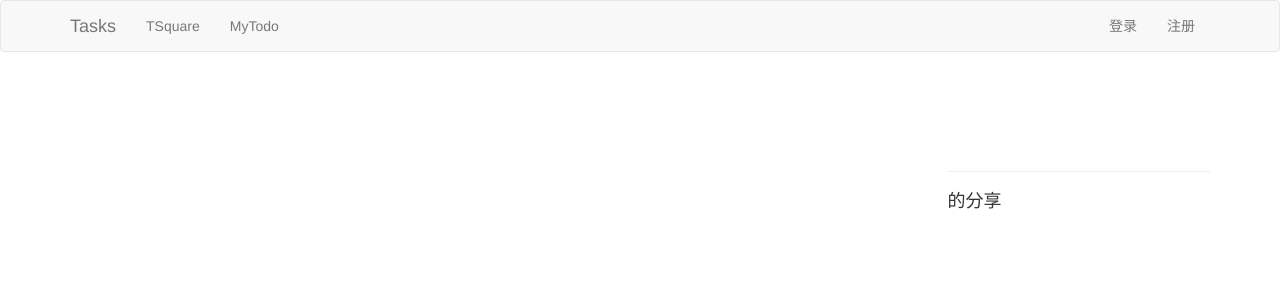
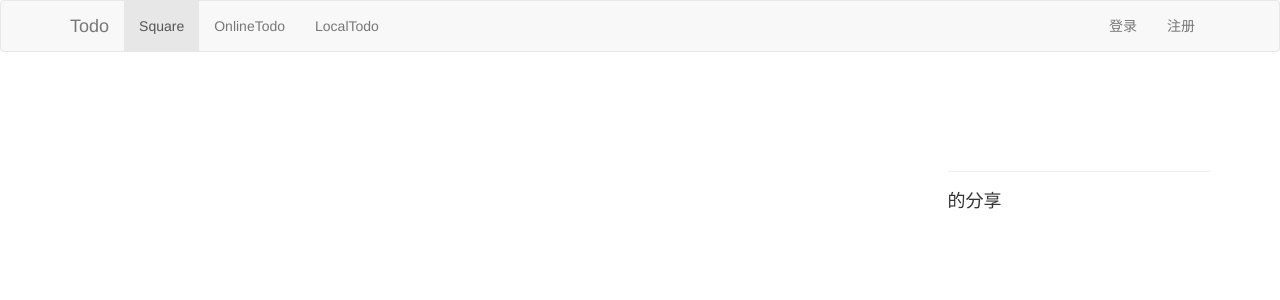
Before and after one commit to HuuBaa/todo.ioBoom.com, a Flask app: template app/templates/todo/userpro.html in a window 1280 px wide. Shown: the top 300 px of the page. Run offline with Flask 2, Linux system fonts and the light colour scheme; the template is opened without the code that fills it, so the values that code supplies are empty; some libraries are stand-ins or nearby versions.

Commit message:
userpro.htlm 优化

```diff
--- a/app/templates/auth/login.html
+++ b/app/templates/auth/login.html
@@ -35,7 +35,8 @@
                 </div>
 
                 <button type="submit" class="btn btn-primary ">登录</button>&nbsp;&nbsp;&nbsp;&nbsp;&nbsp;&nbsp;
-                <a href="/register">没有账号？点我注册</a>
+                <a href="/register">没有账号？点我注册</a>&nbsp;&nbsp;&nbsp;
+                <a href="{{url_for('todo.index')}}">返回主页<span class="sr-only">(current)</span></a>
             </form>
         </div>
     </div>
--- a/app/templates/auth/register.html
+++ b/app/templates/auth/register.html
@@ -16,7 +16,10 @@
         </div>
     {% endfor %}
             {{wtf.quick_form(form)}}
+            <br>
+            <a href="{{url_for('todo.index')}}">返回主页<span class="sr-only">(current)</span></a>
         </div>
+
  </div>
 
 {% endblock%}
--- a/app/templates/todo/userpro.html
+++ b/app/templates/todo/userpro.html
@@ -23,13 +23,14 @@
         <span class="icon-bar"></span>
         <span class="icon-bar"></span>
       </button>
-      <a class="navbar-brand" href="{{url_for('todo.index')}}" >Tasks</a>
+      <a class="navbar-brand" href="{{url_for('todo.index')}}" >Todo</a>
     </div>
     {% block navbar_nav%}
     <div class="collapse navbar-collapse" id="navbar-collapse-1">
       <ul class="nav navbar-nav">
-        <li ><a href="{{url_for('todo.index')}}">TSquare<span class="sr-only">(current)</span></a></li>
-        <li><a href="{{url_for('todo.mytasks')}}">MyTodo</a></li>
+        <li class="active"><a href="{{url_for('todo.index')}}">Square<span class="sr-only">(current)</span></a></li>
+        <li><a href="{{url_for('todo.mytasks')}}">OnlineTodo</a></li>
+        <li><a href="{{url_for('todo.local')}}">LocalTodo</a></li>
       </ul>
       <ul class="nav navbar-nav navbar-right">
         {%if current_user.is_authenticated%}
```
